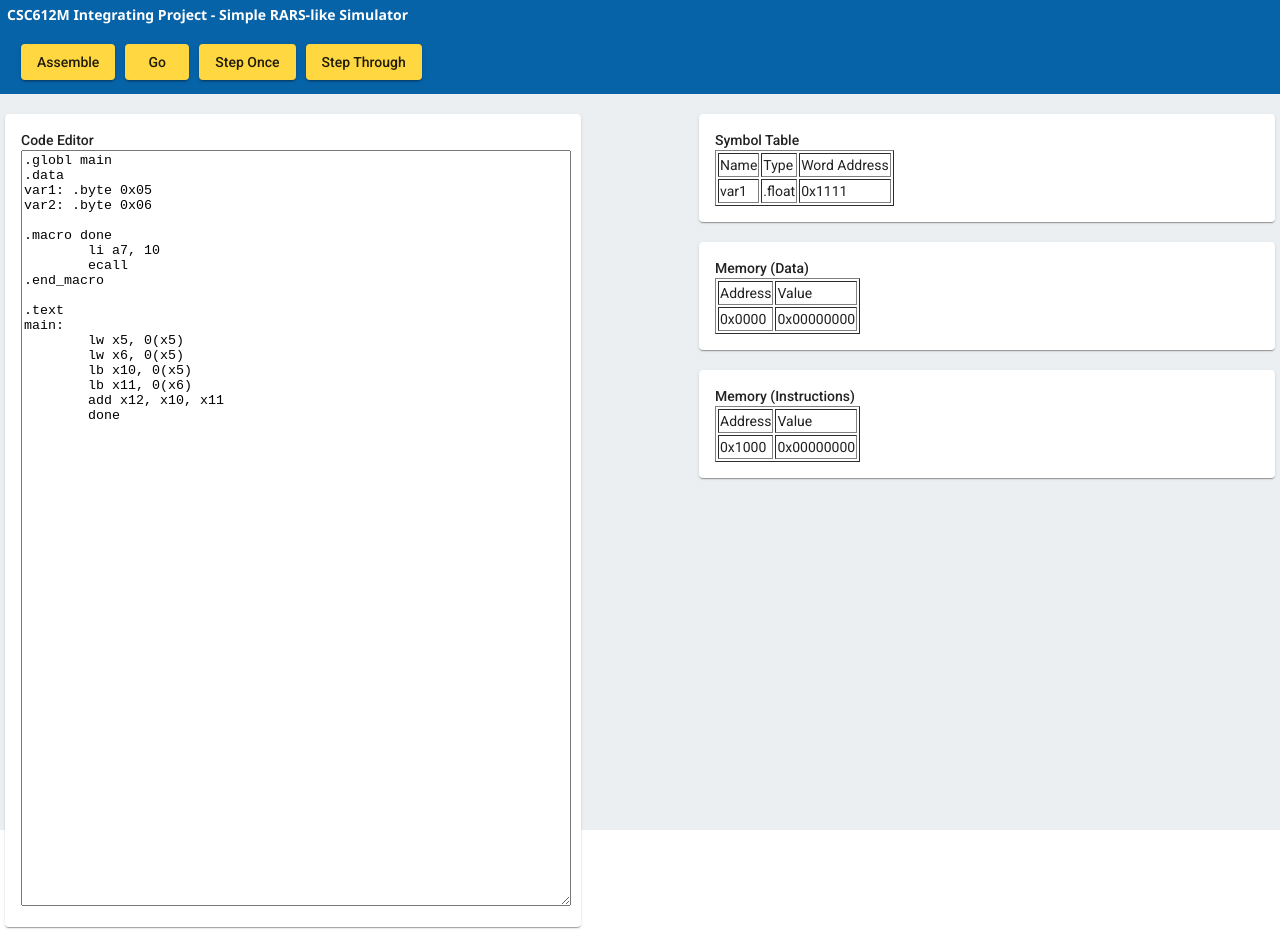
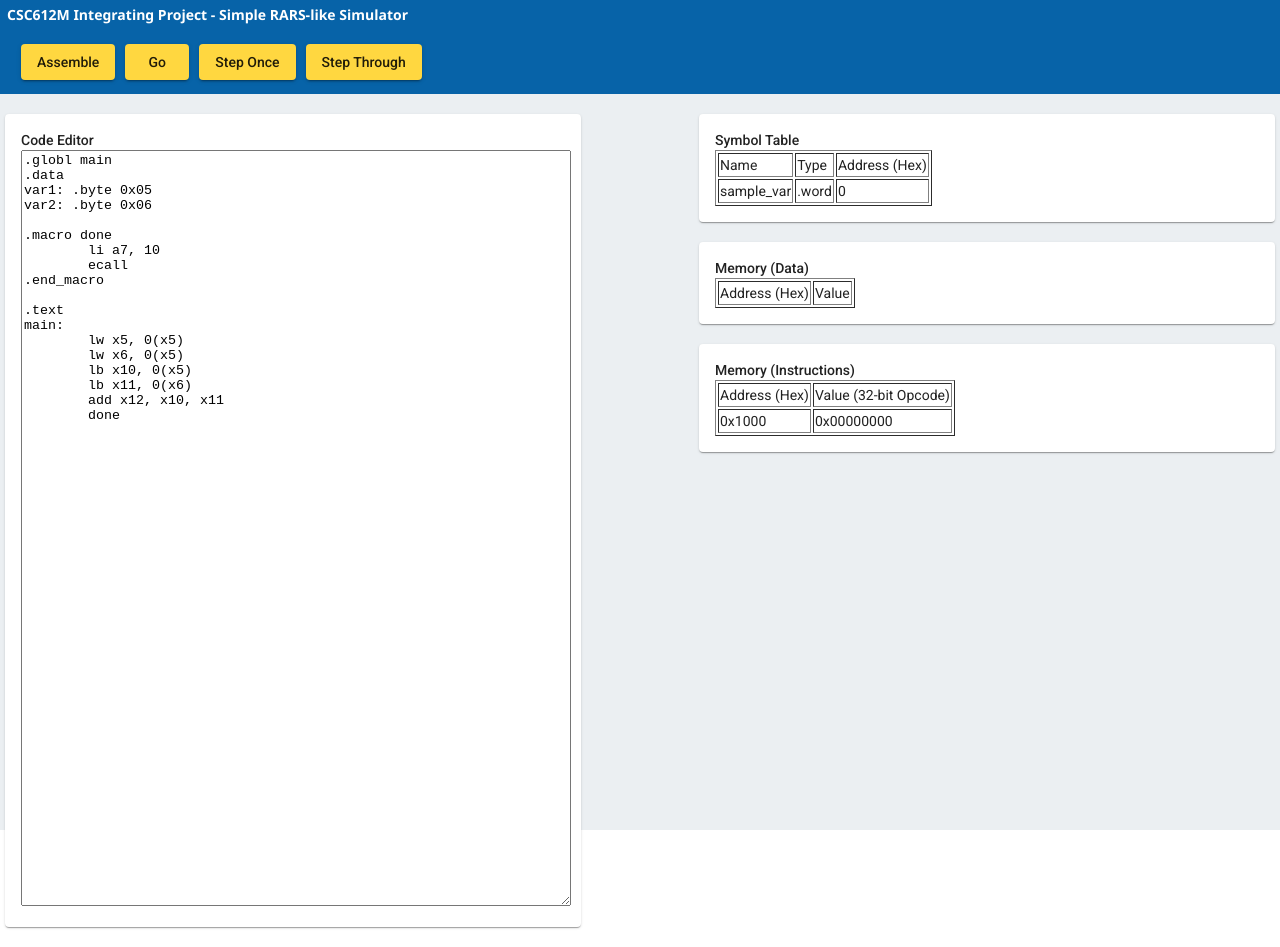
Before and after one commit to gian-te/riscv-simulator, an Angular app in the folder riscv-simulator/: page /ide in a window 1280 px wide. Built offline with nearby package versions, Linux system fonts and the light colour scheme.

Commit message:
bind memory at symbols

```diff
--- a/riscv-simulator/src/app/feature/ide/ide.service.ts
+++ b/riscv-simulator/src/app/feature/ide/ide.service.ts
@@ -9,8 +9,9 @@ export class IdeState {
   code: any = '';
   symbols: any; // most likely a dictionary
   instructions: Word[]; // most likely an array of opcodes
-  data: Word[]
+  data: any;
   isAssembling: boolean = false;
+  memory: any;
 }
 
 @Injectable()
@@ -38,6 +39,13 @@ export class IdeService extends Store<IdeState> {
     this.setState({
       ...this.state,
       data: data,
+    });
+  }
+
+  public updateMemoryDataSegment(memory): void{
+    this.setState({
+      ...this.state,
+      memory: memory,
     });
   }
 
@@ -135,7 +143,8 @@ export class IdeService extends Store<IdeState> {
     });
 
     let variableLines = this.parseDataSection(codeBySection);
-    console.log(variableLines); // pwede na ipasa to dun sa service
+    console.log(variableLines); // pwede na ipasa to dun sa state para ma render sa ibang table
+    this.updateData(variableLines);
 
     let codeLines = this.parseTextSection(codeBySection);
     console.log(codeLines); // gagawin pa tong opcode
@@ -152,8 +161,9 @@ export class IdeService extends Store<IdeState> {
      * E => Line
      * Line => [type] [value]                    // production rule 1
      */
+    let pattern1= ['type', 'value'];
 
-    let pattern1 = false;
+    let pattern1Match = false;
     let error = false;
 
     for (let i = 0; i < variables.length; i++) {
@@ -179,11 +189,11 @@ export class IdeService extends Store<IdeState> {
         // pattern 1 checking: [instruction] [register],[register]
         if (this.patternMatch(lineTokenTypes, ['type', 'value']))
         {
-          pattern1 = true;
-        } else pattern1 = false;
+          pattern1Match = true;
+        } else pattern1Match = false;
 
 
-        if (pattern1) {
+        if (pattern1Match) {
           variableLines.push({
             'name': variables[i],
             'type': lineTokens[0],
@@ -191,18 +201,23 @@ export class IdeService extends Store<IdeState> {
           });
           lineTokenTypes = [];
           lineTokens = [];
-          pattern1 = false;
+          pattern1Match = false;
         }
-        else if ( lineTokenTypes.length > 1)
+        else if ( this.patternSimilar(lineTokenTypes, pattern1))  // if approaching exact match, continue
+        {
+          console.log('similar match, assembling .data line...');
+        }
+        else
         {
           // error na
           alert("Compilation error in the .data section. The error was found around line " + (variableLines.length + 1) + " of this section, near " + "'" + lineTokens[j] + "'.");
           error = true;
+          break; // break inner
         }
 
       }
 
-      if (error) break;
+      if (error) break; //break outer
     }
 
     return variableLines;
@@ -218,6 +233,13 @@ export class IdeService extends Store<IdeState> {
     let listOfSupportedControlTransferInstructions: string[] = this.listOfSupportedControlTransferInstructions;
     // lol dagdagan nalang para dun sa a1 a2
     let listOfSupportedRegisters: string[] = this.listOfSupportedRegisters
+
+
+    let pattern1= ['computation_instruction', 'register', 'register', 'register'];
+    let pattern2= ['computation_immediate_instruction', 'register', 'register', 'register'];
+    let pattern3= ['loadstore_instruction', 'register', 'address'];
+    let pattern4 = ['conditional_branch_instruction', 'register', 'register', 'offset_address'];
+    let pattern5 = ['macro'];
 
     /*
      * Grammar/Productions:
@@ -254,12 +276,6 @@ export class IdeService extends Store<IdeState> {
 
       lineTokens.push(token);
       lineTokenTypes.push(tokenType);
-
-      let pattern1= ['computation_instruction', 'register', 'register', 'register'];
-      let pattern2= ['computation_immediate_instruction', 'register', 'register', 'register'];
-      let pattern3= ['loadstore_instruction', 'register', 'address'];
-      let pattern4 = ['conditional_branch_instruction', 'register', 'register', 'offset_address'];
-      let pattern5 = ['macro'];
 
 
       // pattern 1 checking: [computation_instruction] [register],[register],[register]
@@ -301,7 +317,7 @@ export class IdeService extends Store<IdeState> {
       }
       else if ( this.patternSimilar(lineTokenTypes, pattern1) || this.patternSimilar(lineTokenTypes, pattern2) || this.patternSimilar(lineTokenTypes, pattern3) || this.patternSimilar(lineTokenTypes, pattern4) || this.patternSimilar(lineTokenTypes, pattern5)    )  // if approaching exact match, continue
       {
-        console.log('similar match, assembling line...');
+        console.log('similar match, assembling .text line...');
       }
       else
       {
@@ -314,7 +330,7 @@ export class IdeService extends Store<IdeState> {
     return codeLines
   }
 
-  // check for an exact match
+  // check for an exact pattern match
   private patternMatch(lineTokens: any, pattern: any): boolean{
     if(lineTokens.length !== pattern.length){
       return false;
@@ -327,7 +343,7 @@ export class IdeService extends Store<IdeState> {
    return true;
   }
 
-  // check for a similar match while assembling the line
+  // check for a similar pattern match while assembling the line
   private patternSimilar(lineTokens: any, pattern: any): boolean{
     for(let i = 0; i < lineTokens.length; i++){
       if(pattern[i] != lineTokens[i]){
--- a/riscv-simulator/src/app/feature/ide/memory-table/memory-table.component.html
+++ b/riscv-simulator/src/app/feature/ide/memory-table/memory-table.component.html
@@ -4,16 +4,16 @@
     <table border="1px solid">
       <!-- <button (click)="menuClicked($event, 'assemble')" > Test </button> -->
       <tr>
-        <td> <span> Address</span></td>
+        <td> <span> Address (Hex)</span></td>
         <td> <span> Value</span></td>
 
       </tr>
-      <tr *ngFor="let word of data">
+      <tr *ngFor="let address of memory | keyvalue">
         <td>
-          <span>{{word.address }}</span>
+          <span>{{address.key }}</span>
         </td>
         <td>
-          <span>{{word.value }}</span>
+          <span>{{address.value.value }}</span>
 
         </td>
       </tr>
@@ -25,8 +25,8 @@
     <mat-card-header>Memory (Instructions)</mat-card-header>
     <table border="1px solid">
       <tr>
-        <td> <span> Address</span></td>
-        <td> <span> Value</span></td>
+        <td> <span> Address (Hex)</span></td>
+        <td> <span> Value (32-bit Opcode)</span></td>
 
       </tr>
       <tr *ngFor="let word of instructions">
--- a/riscv-simulator/src/app/feature/ide/memory-table/memory-table.component.ts
+++ b/riscv-simulator/src/app/feature/ide/memory-table/memory-table.component.ts
@@ -13,6 +13,8 @@ import { Word } from '../../../models/memory-word'
 export class MemoryTableComponent implements OnInit {
   instructions: Word[];
   data: Word[]
+  memory: any; // dictionary siguro. key value pair
+  counter: number = 0;
 
   constructor(private ideService: IdeService) {
     // i-bibind natin ito dun sa service, sa service dapat naka lagay para auto update
@@ -35,10 +37,13 @@ export class MemoryTableComponent implements OnInit {
 
   }
 
-  ngOnInit() { }
+  ngOnInit() {
+    this.memory = { };
+  }
 
   ngAfterViewInit() {
     const that = this;
+    // taga salo ng code
     this.ideService.state$
       .pipe(
         map(state => state.instructions),
@@ -49,6 +54,7 @@ export class MemoryTableComponent implements OnInit {
         that.instructions = newInstructions;
       });
 
+      // taga salo ng data
       this.ideService.state$
       .pipe(
         map(state => state.data),
@@ -57,6 +63,22 @@ export class MemoryTableComponent implements OnInit {
       )
       .subscribe(newData => {
         that.data = newData;
+        // pagka salo ng data, kailangan natin sabihin bigyan ng address yung data
+        this.populateMemoryDataSegment();
       });
   }
+
+  populateMemoryDataSegment()
+  {
+    this.memory = {};
+    this.counter = 0;
+    // pano i popopulate to?
+    for (let i = 0; i < this.data.length; i++)
+    {
+      this.memory[this.counter.toString()] = this.data[i];
+      this.counter += 4;
+    }
+      this.ideService.updateMemoryDataSegment(this.memory);
+      console.log(Object.keys(this.memory));
+  }
 }
--- a/riscv-simulator/src/app/feature/ide/symbol-table/symbol-table.component.html
+++ b/riscv-simulator/src/app/feature/ide/symbol-table/symbol-table.component.html
@@ -6,18 +6,18 @@
     <tr>
       <td> <span> Name</span></td>
       <td> <span> Type</span></td>
-      <td> <span> Word Address</span></td>
+      <td> <span> Address (Hex)</span></td>
 
     </tr>
-    <tr *ngFor="let variable of variables">
+    <tr *ngFor="let variable of variables | keyvalue">
       <td>
-        <span>{{variable.name }}</span>
+        <span>{{variable.value.name }}</span>
       </td>
       <td>
-        <span>{{variable.type }}</span>
+        <span>{{variable.value.type }}</span>
       </td>
       <td>
-          <span>{{variable.address }}</span>
+          <span>{{variable.key }}</span>
       </td>
     </tr>
   </table>
--- a/riscv-simulator/src/app/feature/ide/symbol-table/symbol-table.component.ts
+++ b/riscv-simulator/src/app/feature/ide/symbol-table/symbol-table.component.ts
@@ -10,16 +10,29 @@ import { Symbol } from '../../../models/symbol'
   styleUrls: ['./symbol-table.component.css']
 })
 export class SymbolTableComponent implements OnInit {
-  variables: Symbol[];
+  variables: any;
 
   constructor(private ideService: IdeService) {
     this.variables = [
       {
-        address: "0x1111",
-        name: "var1",
-        type: ".float"
+        address: "0",
+        name: "sample_var",
+        type: ".word"
       }
     ];
    }
-  ngOnInit(){}
+  ngOnInit() { }
+
+  ngAfterViewInit() {
+    const that = this;
+    this.ideService.state$
+      .pipe(
+        map(state => state.memory),
+        filter(data => data != null),
+        //distinctUntilChanged()
+      )
+      .subscribe(variables => {
+        that.variables = variables;
+      });
+  }
 }
--- a/riscv-simulator/src/app/feature/ide/text-editor/text-editor.component.ts
+++ b/riscv-simulator/src/app/feature/ide/text-editor/text-editor.component.ts
@@ -35,7 +35,6 @@ export class TextEditorComponent implements OnInit {
           this.ideService.checkForErrors();
           this.ideService.storeOpcodesToMemory();
           this.ideService.updateInstructions(null);
-          this.ideService.updateData(null);
           this.ideService.assembling(false);
         }
       });
```
